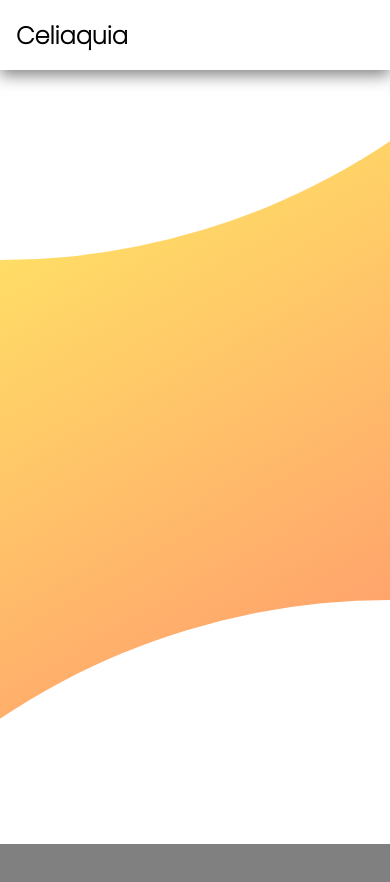
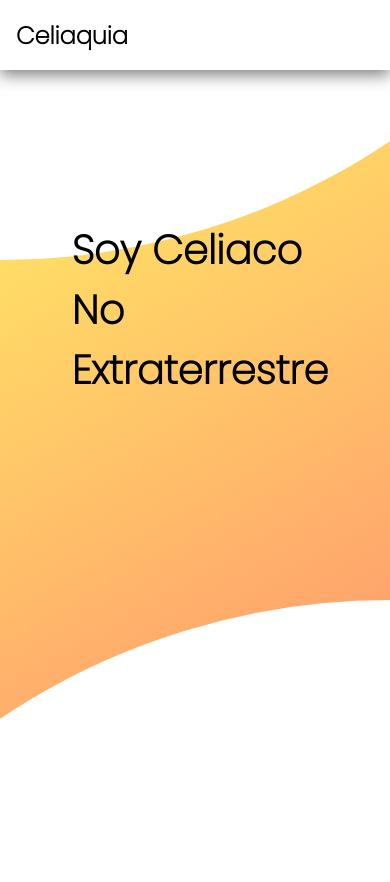
Before and after one commit to Joaquinvesapa/celiaquia, a React (Create React App) app: page / in a window 390 px wide. Shown: the top 882 px of the page. After the commit the page ends 844 px from the top, so only its background shows below. Built offline with nearby package versions, Linux system fonts and the light colour scheme.

Commit message:
1er Texto en Home (intento de responsive

```diff
--- a/src/components/Home/Header.js
+++ b/src/components/Home/Header.js
@@ -1,6 +1,7 @@
 import React from 'react'
 import NavBar from '../Nav/NavBar'
-import {Circle, Head, /* HeadContent ,*/ HeadSection} from './HeaderElements'
+import {Circle, Head} from './HeaderElements'
+import { Section, TextContent } from './SectionElements'
 
 const Header = () => {
     return (
@@ -9,8 +10,14 @@ const Header = () => {
                 <Circle style={{clipPath:" circle(700px at right 1300px)"}}/>
                 <Circle style={{clipPath:" circle(700px at left -440px)"}}/>
                 <NavBar/>
+                <Section>
+                    <TextContent>
+                        <h2>Soy Celiaco</h2>
+                        <h2>No Extraterrestre</h2>
+                    </TextContent>
+                        <img src="trigo.png" alt='Imagen de Trigo'></img>
+                </Section>
             </Head>
-            <HeadSection/>
         </div>
     )
 }
--- /dev/null
+++ b/src/components/Home/SectionElements.js
@@ -0,0 +1,31 @@
+import styled from "styled-components";
+
+export const Section = styled.div`
+    position: relative;
+    width:100%;
+    display: flex;
+    justify-content: space-between;
+    align-items: center;
+    padding: 150px 200px;
+
+    @media screen and (max-width: 900px) {
+        flex-direction: column;
+    }
+`
+
+export const TextContent = styled.div`
+    position: relative;
+    max-width: 600px;
+
+    & h2 {
+        font-size: 4em;
+        font-weight: bold;
+
+        @media screen and (max-width: 900px) {
+            font-size: 2.5em;
+        }
+    }
+
+
+
+`
--- a/src/pages/Inicio.js
+++ b/src/pages/Inicio.js
@@ -1,5 +1,6 @@
 import React from 'react'
 import Header from '../components/Home/Header'
+
 
 const Inicio = () => {
   return (
```
Also changed, not shown: src/components/Home/trigo.png (added), src/css/homeStyle.css (added).
